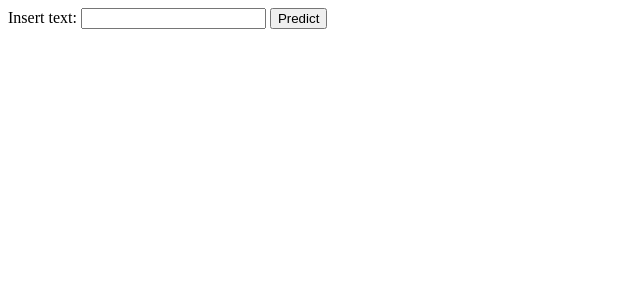
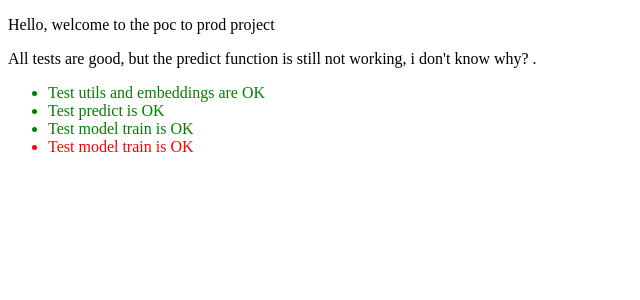
Before and after one commit to mlaversi/PTP_LAVERSIN_V2, a Flask app: page / in a window 1280 px wide. Shown: the top 300 px of the page, without its empty margins (0-640 px from the left). Run offline with Flask 2, Linux system fonts and the light colour scheme.

Commit message:
predict doesn't work

```diff
--- a/predict/predict/app.py
+++ b/predict/predict/app.py
@@ -5,9 +5,13 @@ from run import TextPredictionModel
 def home():
     return render_template('render.html')
 
+@app.route('/predict')
+def predict_html():
+    return render_template('render.html')
 
 @app.route("/predict", methods=['POST'])
 def get_prediction():
+    #1.
     model = TextPredictionModel.from_artefacts("train/data/artefacts/train/2023-01-03-22-59-05")
     text = request.form['text']
     predictions = model.predict([text], top_k=3)
--- a/predict/predict/templates/render.html
+++ b/predict/predict/templates/render.html
@@ -1,6 +1,16 @@
-<form name = "Tag Prediction" action="." method="POST">
-    <label>Insert text: </label>
-    <input name="text" value="{{ request.form['text'] }}"></input>
-    <button type="submit">Predict</button>
-
-</form>
+<!doctype html>
+<html>
+  <head>
+    <title>bla project</title>
+  </head>
+  <body>
+    <p >Hello, welcome to the poc to prod project</p>
+    <p>All tests are good, but the predict function is still not working, i don't know why? .</p>
+  <ul>
+  <li style="color: green ;"> Test utils and embeddings are OK </li>
+  <li style="color: green ;"> Test predict is OK </li>
+  <li style="color: green ;"> Test model train is OK </li>
+    <li style="color: red ;"> Test model train is OK </li>
+</ul>
+  </body>
+</html>
```
